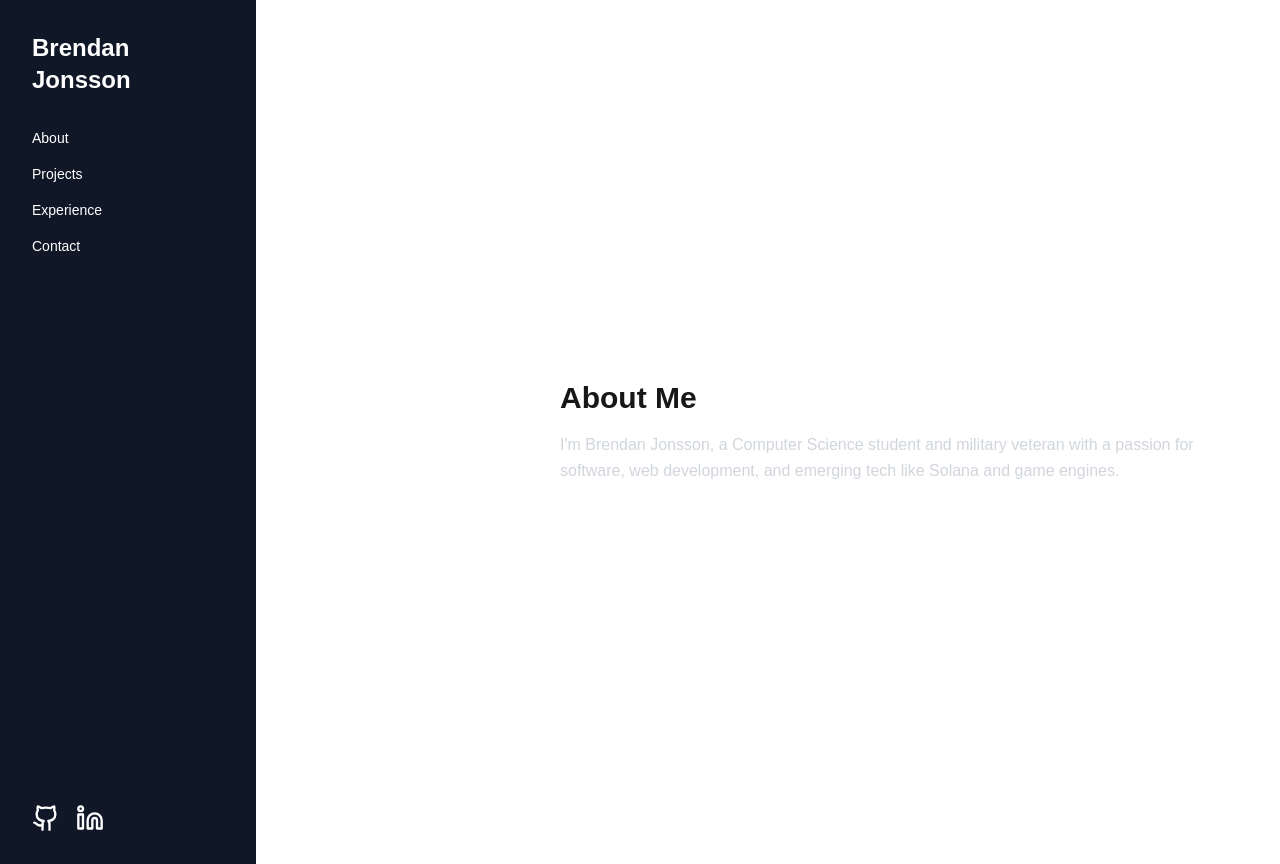
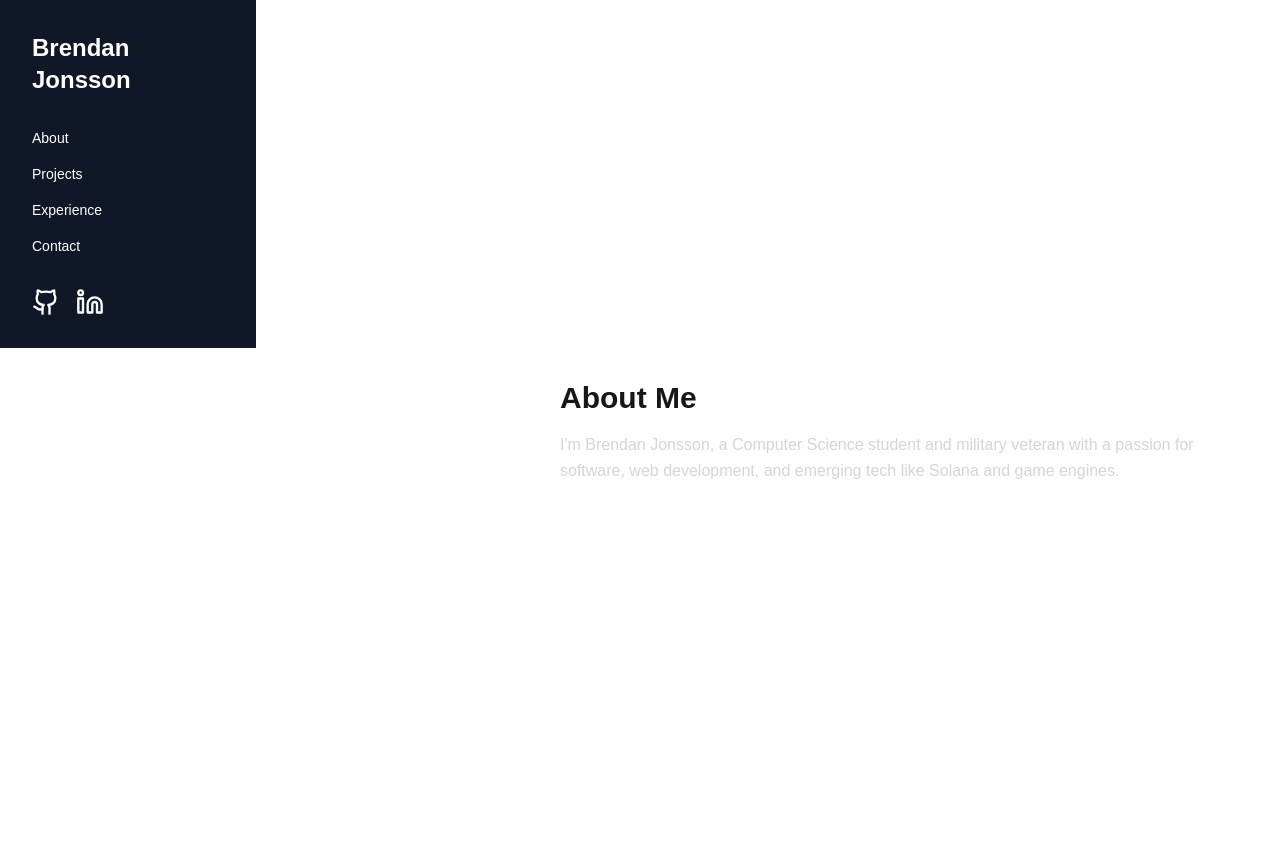
Before and after one commit to SlyyZero/brendandev, a Next.js app in the folder brendandev-portfolio/: page / in a window 1280 px wide. Built offline with nearby package versions, Linux system fonts and the light colour scheme.

Commit message:
sidebar fixed again

```diff
--- a/brendandev-portfolio/src/components/Shell.tsx
+++ b/brendandev-portfolio/src/components/Shell.tsx
@@ -11,17 +11,15 @@ export default function Shell({ children }: { children: React.ReactNode }) {
   return (
     <div className="relative min-h-screen flex flex-col md:flex-row overflow-x-hidden">
 
-      {/* Hamburger (top-left, always visible on mobile) */}
+      {/* Hamburger Button */}
       <div className="fixed top-4 left-4 z-50 md:hidden">
         <MobileNavToggle onToggle={() => setIsSidebarOpen(!isSidebarOpen)} />
       </div>
 
-      {/* Sidebar (mobile = slide-in, desktop = pinned) */}
-      <div className="z-40">
-        <Sidebar isOpen={isSidebarOpen} />
-      </div>
+      {/* Sidebar - directly placed */}
+      <Sidebar isOpen={isSidebarOpen} />
 
-      {/* Dark overlay when sidebar is open (click to close) */}
+      {/* Overlay (only visible on mobile) */}
       {isSidebarOpen && (
         <div
           onClick={closeSidebar}
--- a/brendandev-portfolio/src/components/Sidebar.tsx
+++ b/brendandev-portfolio/src/components/Sidebar.tsx
@@ -8,8 +8,8 @@ export default function Sidebar({ isOpen }: { isOpen: boolean }) {
 <aside className={`fixed top-0 left-0 h-full w-64 bg-gray-900 text-white p-8 flex flex-col justify-between
   transform transition-transform duration-300 ease-in-out
   ${isOpen ? 'translate-x-0' : '-translate-x-full'}
-  z-40 md:translate-x-0 md:relative md:h-full`}
->
+  z-40
+  md:translate-x-0 md:relative md:h-full`}>
 
       <div>
         <h1 className="text-2xl font-bold mb-8">Brendan Jonsson</h1>
```
